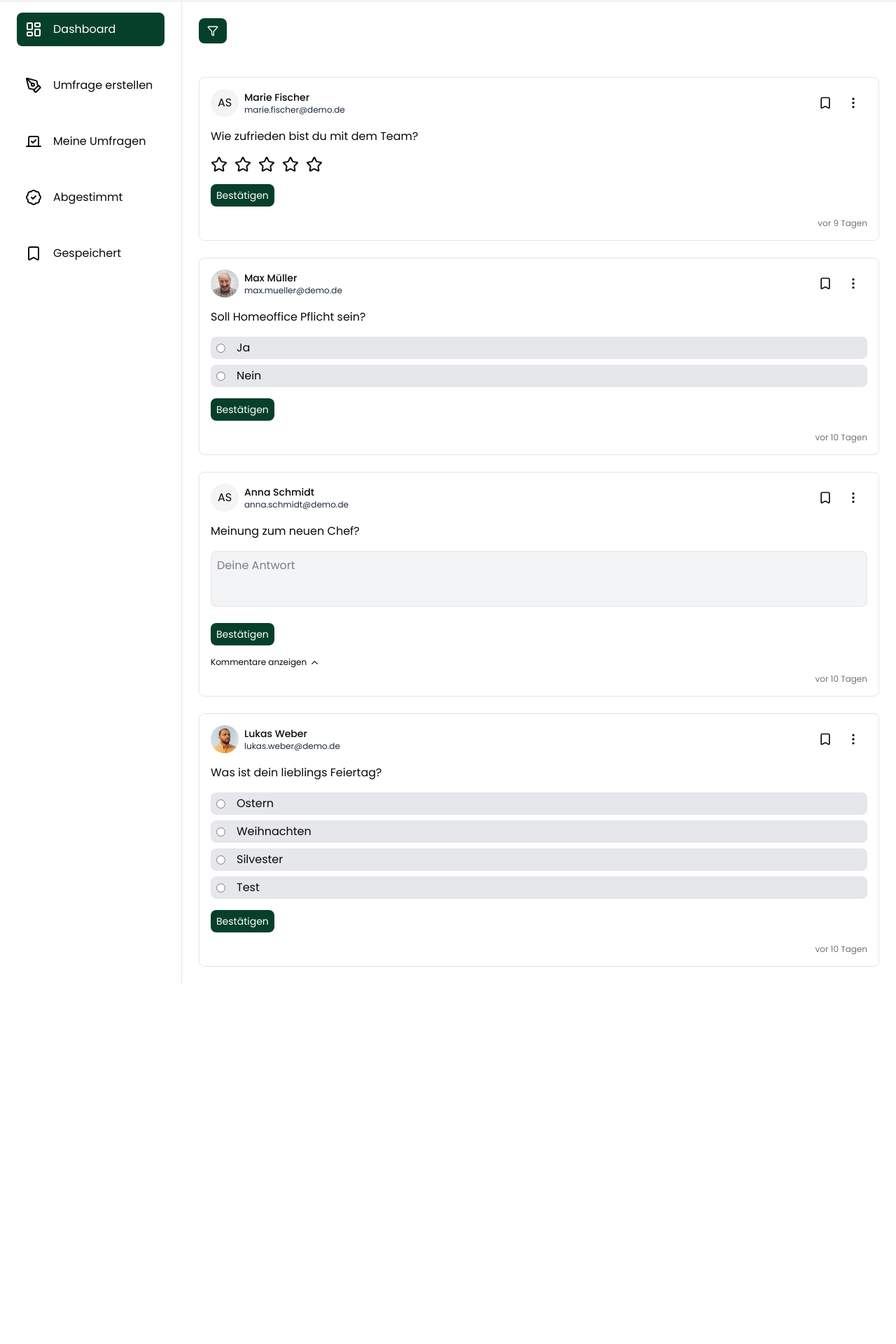
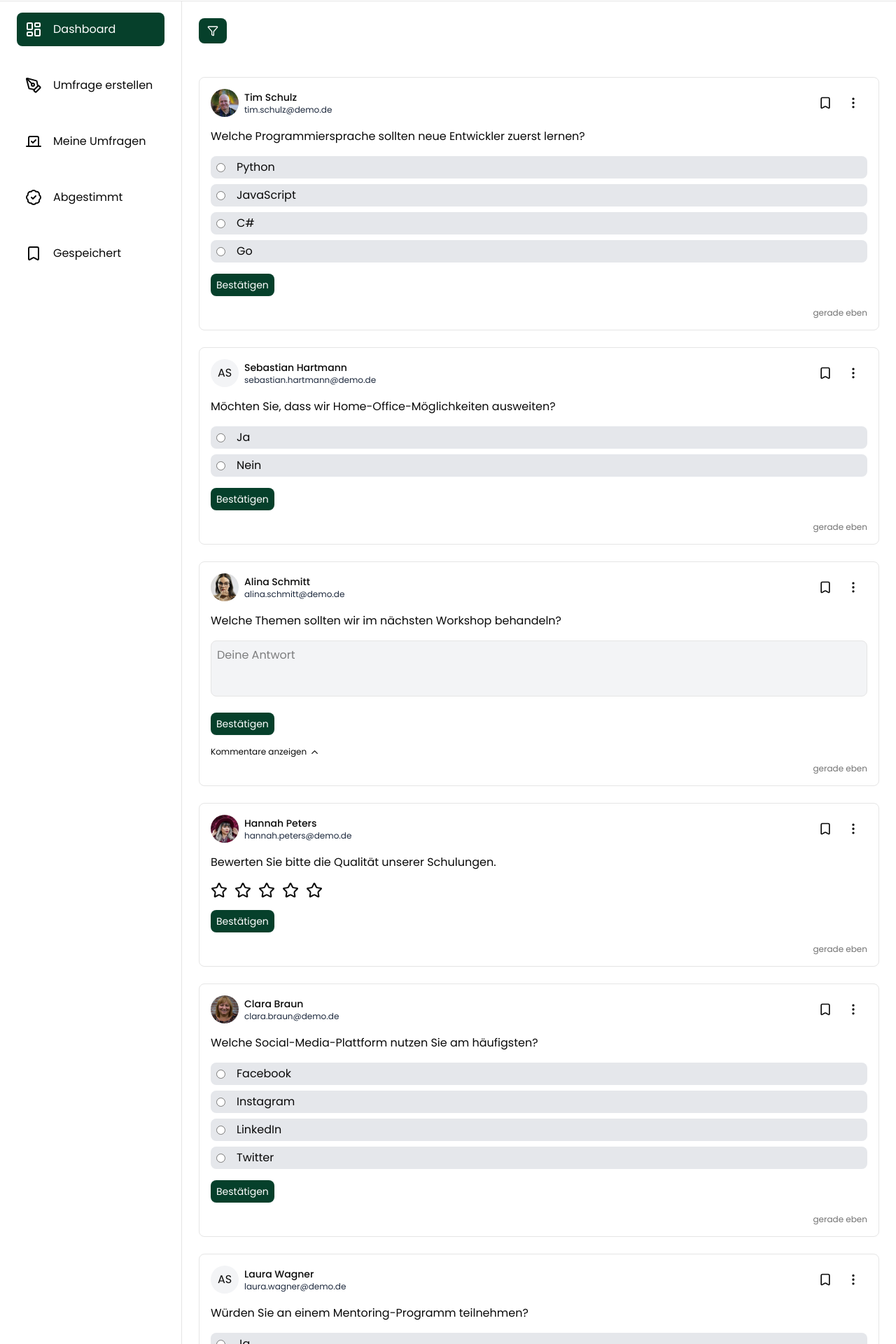
Before and after one commit to Marvin348/Lumora, a React (Vite) app: page / in a window 1280 px wide. Shown: the part 51-1971 px from the top of the page at 70% size. Before the commit the page ends 1456 px from the top, so only its background shows below. Built offline with nearby package versions, Linux system fonts and the light colour scheme.

Commit message:
add new mock data

```diff
--- a/src/data/mockPolls.ts
+++ b/src/data/mockPolls.ts
@@ -4,30 +4,134 @@ export const mockPolls: Poll[] = [
   {
     id: "p1",
     authorId: "u1",
-    question: "Soll Homeoffice Pflicht sein?",
+    question: "Möchten Sie, dass wir mehr flexible Arbeitszeiten anbieten?",
     type: "yes_no",
-    createdAt: "2026-01-01",
+    createdAt: "2026-01-20T10:00:00Z",
   },
   {
     id: "p2",
-    authorId: "u2",
-    question: "Meinung zum neuen Chef?",
-    type: "open_ended",
-    createdAt: "2026-01-01",
+    authorId: "u12",
+    question: "Welche Programmiersprache nutzen Sie am liebsten?",
+    type: "single_choice",
+    options: ["JavaScript", "Python", "TypeScript", "Go"],
+    createdAt: "2026-01-21T12:30:00Z",
   },
   {
     id: "p3",
-    authorId: "u3",
-    question: "Was ist dein lieblings Feiertag?",
-    type: "single_choice",
-    options: ["Ostern", "Weihnachten", "Silvester", "Test"],
-    createdAt: "2026-01-01",
+    authorId: "u20",
+    question: "Bewerten Sie bitte die Benutzerfreundlichkeit unserer neuen App.",
+    type: "rating",
+    createdAt: "2026-01-22T09:15:00Z",
   },
   {
     id: "p4",
+    authorId: "u14",
+    question: "Welche Verbesserungsvorschläge haben Sie für unser Support-Team?",
+    type: "open_ended",
+    createdAt: "2026-01-23T14:45:00Z",
+  },
+  {
+    id: "p5",
+    authorId: "u8",
+    question: "Sollten wir regelmäßige Team-Events einführen?",
+    type: "yes_no",
+    createdAt: "2026-01-24T09:00:00Z",
+  },
+  {
+    id: "p6",
     authorId: "u4",
-    question: "Wie zufrieden bist du mit dem Team?",
+    question: "Welches Betriebssystem nutzen Sie hauptsächlich?",
+    type: "single_choice",
+    options: ["Windows", "macOS", "Linux", "Anderes"],
+    createdAt: "2026-01-24T10:00:00Z",
+  },
+  {
+    id: "p7",
+    authorId: "u7",
+    question: "Wie zufrieden sind Sie mit der internen Kommunikation?",
     type: "rating",
-    createdAt: "2026-01-02",
+    createdAt: "2026-01-24T11:00:00Z",
   },
+  {
+    id: "p8",
+    authorId: "u13",
+    question: "Welche Funktionen wünschen Sie sich für die neue App?",
+    type: "open_ended",
+    createdAt: "2026-01-24T12:00:00Z",
+  },
+  {
+    id: "p9",
+    authorId: "u6",
+    question: "Würden Sie an einem Mentoring-Programm teilnehmen?",
+    type: "yes_no",
+    createdAt: "2026-01-24T13:00:00Z",
+  },
+  {
+    id: "p10",
+    authorId: "u16",
+    question: "Welche Social-Media-Plattform nutzen Sie am häufigsten?",
+    type: "single_choice",
+    options: ["Facebook", "Instagram", "LinkedIn", "Twitter"],
+    createdAt: "2026-01-24T14:00:00Z",
+  },
+  {
+    id: "p11",
+    authorId: "u18",
+    question: "Bewerten Sie bitte die Qualität unserer Schulungen.",
+    type: "rating",
+    createdAt: "2026-01-24T15:00:00Z",
+  },
+  {
+    id: "p12",
+    authorId: "u30",
+    question: "Welche Themen sollten wir im nächsten Workshop behandeln?",
+    type: "open_ended",
+    createdAt: "2026-01-24T16:00:00Z",
+  },
+  {
+    id: "p13",
+    authorId: "u29",
+    question: "Möchten Sie, dass wir Home-Office-Möglichkeiten ausweiten?",
+    type: "yes_no",
+    createdAt: "2026-01-24T17:00:00Z",
+  },
+  {
+    id: "p14",
+    authorId: "u9",
+    question: "Welche Programmiersprache sollten neue Entwickler zuerst lernen?",
+    type: "single_choice",
+    options: ["Python", "JavaScript", "C#", "Go"],
+    createdAt: "2026-01-24T18:00:00Z",
+  },
+
+
+  // {
+  //   id: "p1",
+  //   authorId: "u1",
+  //   question: "Soll Homeoffice Pflicht sein?",
+  //   type: "yes_no",
+  //   createdAt: "2026-01-01",
+  // },
+  // {
+  //   id: "p2",
+  //   authorId: "u2",
+  //   question: "Meinung zum neuen Chef?",
+  //   type: "open_ended",
+  //   createdAt: "2026-01-01",
+  // },
+  // {
+  //   id: "p3",
+  //   authorId: "u3",
+  //   question: "Was ist dein lieblings Feiertag?",
+  //   type: "single_choice",
+  //   options: ["Ostern", "Weihnachten", "Silvester", "Test"],
+  //   createdAt: "2026-01-01",
+  // },
+  // {
+  //   id: "p4",
+  //   authorId: "u4",
+  //   question: "Wie zufrieden bist du mit dem Team?",
+  //   type: "rating",
+  //   createdAt: "2026-01-02",
+  // },
 ];
--- a/src/data/mockVotes.ts
+++ b/src/data/mockVotes.ts
@@ -1,50 +1,370 @@
 import type { Vote } from "@/types/vote";
 
 export const mockVotes: Vote[] = [
-  { pollId: "p1", userId: "u2", value: true, createdAt: "2026-01-10" },
-  { pollId: "p1", userId: "u3", value: false, createdAt: "2026-01-20" },
-  { pollId: "p1", userId: "u4", value: true, createdAt: "2026-01-20" },
-  { pollId: "p1", userId: "u8", value: true, createdAt: "2026-01-20" },
-  { pollId: "p1", userId: "u10", value: false, createdAt: "2026-01-21" },
+  {
+    pollId: "p1",
+    userId: "u2",
+    value: true,
+    createdAt: "2026-01-20T11:00:00Z",
+  },
+  {
+    pollId: "p1",
+    userId: "u3",
+    value: false,
+    createdAt: "2026-01-20T11:05:00Z",
+  },
+  {
+    pollId: "p1",
+    userId: "u22",
+    value: true,
+    createdAt: "2026-01-20T11:10:00Z",
+  },
+  {
+    pollId: "p1",
+    userId: "u28",
+    value: true,
+    createdAt: "2026-01-20T10:10:00Z",
+  },
+  {
+    pollId: "p1",
+    userId: "u4",
+    value: false,
+    createdAt: "2026-01-20T14:10:00Z",
+  },
+
   {
     pollId: "p2",
-    userId: "u7",
-    value: "Macht seine Arbeit sehr gut",
-    createdAt: "2026-01-05",
+    userId: "u10",
+    value: "Python",
+    createdAt: "2026-01-21T13:00:00Z",
   },
   {
     pollId: "p2",
-    userId: "u9",
-    value: "Ist sehr gut",
-    createdAt: "2026-01-05",
-  },
-  {
-    pollId: "p2",
-    userId: "u2",
-    value: "Könnte mehr auf die Mitarbeiter eingehen",
-    createdAt: "2026-01-05",
+    userId: "u29",
+    value: "JavaScript",
+    createdAt: "2026-01-21T13:05:00Z",
   },
   {
     pollId: "p2",
     userId: "u10",
-    value: "Grüßt manchmal nicht",
-    createdAt: "2026-01-05",
+    value: "JavaScript",
+    createdAt: "2026-01-21T12:05:00Z",
   },
   {
     pollId: "p2",
+    userId: "u13",
+    value: "JavaScript",
+    createdAt: "2026-01-21T10:55:00Z",
+  },
+  {
+    pollId: "p2",
+    userId: "u8",
+    value: "TypeScript",
+    createdAt: "2026-01-21T13:10:00Z",
+  },
+  {
+    pollId: "p2",
+    userId: "u8",
+    value: "TypeScript",
+    createdAt: "2026-01-21T13:20:00Z",
+  },
+  {
+    pollId: "p2",
+    userId: "u8",
+    value: "Go",
+    createdAt: "2026-01-21T13:35:00Z",
+  },
+  {
+    pollId: "p2",
+    userId: "u8",
+    value: "Go",
+    createdAt: "2026-01-21T13:50:00Z",
+  },
+
+  { pollId: "p3", userId: "u1", value: 4, createdAt: "2026-01-22T10:00:00Z" },
+  { pollId: "p3", userId: "u2", value: 5, createdAt: "2026-01-22T10:05:00Z" },
+  { pollId: "p3", userId: "u10", value: 3, createdAt: "2026-01-22T10:10:00Z" },
+  { pollId: "p3", userId: "u11", value: 2, createdAt: "2026-01-22T10:10:00Z" },
+  { pollId: "p3", userId: "u12", value: 3, createdAt: "2026-01-22T10:10:00Z" },
+
+  {
+    pollId: "p4",
+    userId: "u4",
+    value: "Mehr Schulungen für neue Tools wären hilfreich.",
+    createdAt: "2026-01-23T15:00:00Z",
+  },
+  {
+    pollId: "p4",
+    userId: "u22",
+    value: "Schnellere Antwortzeiten bei Anfragen.",
+    createdAt: "2026-01-23T15:05:00Z",
+  },
+  {
+    pollId: "p4",
+    userId: "u24",
+    value: "Regelmäßige Feedbackrunden einführen.",
+    createdAt: "2026-01-23T15:10:00Z",
+  },
+  {
+    pollId: "p4",
+    userId: "u7",
+    value: "KI Support ?.",
+    createdAt: "2026-01-23T25:10:00Z",
+  },
+
+  {
+    pollId: "p5",
+    userId: "u10",
+    value: true,
+    createdAt: "2026-01-24T09:15:00Z",
+  },
+  {
+    pollId: "p5",
+    userId: "u20",
+    value: true,
+    createdAt: "2026-01-24T09:20:00Z",
+  },
+  {
+    pollId: "p5",
+    userId: "u30",
+    value: false,
+    createdAt: "2026-01-24T09:25:00Z",
+  },
+
+  {
+    pollId: "p6",
+    userId: "u22",
+    value: "Linux",
+    createdAt: "2026-01-24T10:10:00Z",
+  },
+  {
+    pollId: "p6",
+    userId: "u25",
+    value: "Windows",
+    createdAt: "2026-01-24T10:15:00Z",
+  },
+  {
+    pollId: "p6",
+    userId: "u28",
+    value: "macOS",
+    createdAt: "2026-01-24T10:20:00Z",
+  },
+  {
+    pollId: "p6",
+    userId: "u4",
+    value: "macOS",
+    createdAt: "2026-01-24T10:21:00Z",
+  },
+  {
+    pollId: "p6",
+    userId: "u1",
+    value: "macOS",
+    createdAt: "2026-01-24T20:20:00Z",
+  },
+
+  { pollId: "p7", userId: "u2", value: 4, createdAt: "2026-01-24T11:15:00Z" },
+  { pollId: "p7", userId: "u5", value: 5, createdAt: "2026-01-24T11:20:00Z" },
+  { pollId: "p7", userId: "u6", value: 3, createdAt: "2026-01-24T11:25:00Z" },
+
+  {
+    pollId: "p8",
+    userId: "u1",
+    value: "Offline-Modus wäre super.",
+    createdAt: "2026-01-24T12:10:00Z",
+  },
+  {
+    pollId: "p8",
+    userId: "u12",
+    value: "Bessere Push-Benachrichtigungen.",
+    createdAt: "2026-01-24T12:15:00Z",
+  },
+  {
+    pollId: "p8",
+    userId: "u29",
+    value: "Schnellere Antwortzeiten bei Anfragen.",
+    createdAt: "2026-01-25T15:15:00Z",
+  },
+
+  {
+    pollId: "p9",
+    userId: "u3",
+    value: true,
+    createdAt: "2026-01-24T13:10:00Z",
+  },
+  {
+    pollId: "p9",
+    userId: "u7",
+    value: false,
+    createdAt: "2026-01-24T13:15:00Z",
+  },
+  {
+    pollId: "p9",
+    userId: "u8",
+    value: true,
+    createdAt: "2026-01-25T13:18:00Z",
+  },
+  {
+    pollId: "p9",
+    userId: "u20",
+    value: true,
+    createdAt: "2026-01-25T13:15:00Z",
+  },
+
+  {
+    pollId: "p10",
+    userId: "u1",
+    value: "LinkedIn",
+    createdAt: "2026-01-24T14:10:00Z",
+  },
+  {
+    pollId: "p10",
+    userId: "u2",
+    value: "Instagram",
+    createdAt: "2026-01-24T14:15:00Z",
+  },
+  {
+    pollId: "p10",
+    userId: "u5",
+    value: "Facebook",
+    createdAt: "2026-01-24T14:20:00Z",
+  },
+  {
+    pollId: "p10",
+    userId: "u25",
+    value: "LinkedIn",
+    createdAt: "2026-01-25T14:22:00Z",
+  },
+  {
+    pollId: "p10",
+    userId: "u20",
+    value: "LinkedIn",
+    createdAt: "2026-01-24T14:12:00Z",
+  },
+
+  { pollId: "p11", userId: "u3", value: 4, createdAt: "2026-01-24T15:10:00Z" },
+  { pollId: "p11", userId: "u4", value: 3, createdAt: "2026-01-24T15:15:00Z" },
+  { pollId: "p11", userId: "u6", value: 5, createdAt: "2026-01-24T15:20:00Z" },
+
+  {
+    pollId: "p12",
+    userId: "u28",
+    value: "Agile Methoden vertiefen.",
+    createdAt: "2026-01-24T16:10:00Z",
+  },
+  {
+    pollId: "p12",
+    userId: "u1",
+    value: "Cloud-Technologien und Security.",
+    createdAt: "2026-01-24T16:15:00Z",
+  },
+
+  {
+    pollId: "p13",
+    userId: "u2",
+    value: true,
+    createdAt: "2026-01-24T17:10:00Z",
+  },
+  {
+    pollId: "p13",
+    userId: "u3",
+    value: false,
+    createdAt: "2026-01-25T17:15:00Z",
+  },
+  {
+    pollId: "p13",
+    userId: "u25",
+    value: false,
+    createdAt: "2026-01-23T17:15:00Z",
+  },
+
+  {
+    pollId: "p14",
+    userId: "u1",
+    value: "Python",
+    createdAt: "2026-01-24T18:10:00Z",
+  },
+  {
+    pollId: "p14",
+    userId: "u4",
+    value: "JavaScript",
+    createdAt: "2026-01-24T18:15:00Z",
+  },
+  {
+    pollId: "p14",
+    userId: "u6",
+    value: "Go",
+    createdAt: "2026-01-24T18:20:00Z",
+  },
+  {
+    pollId: "p14",
+    userId: "u7",
+    value: "JavaScript",
+    createdAt: "2026-01-22T18:23:00Z",
+  },
+  {
+    pollId: "p14",
     userId: "u14",
-    value: "Oft genervt",
-    createdAt: "2026-01-22",
+    value: "JavaScript",
+    createdAt: "2026-01-24T18:20:00Z",
   },
-  { pollId: "p3", userId: "u1", value: "Ostern", createdAt: "2026-01-10" },
-  { pollId: "p3", userId: "u2", value: "Weihnachten", createdAt: "2026-01-01" },
-  { pollId: "p3", userId: "u4", value: "Ostern", createdAt: "2026-01-12" },
-  { pollId: "p3", userId: "u10", value: "Silvester", createdAt: "2026-01-01" },
-  { pollId: "p3", userId: "u10", value: "Ostern", createdAt: "2026-01-10" },
-  { pollId: "p4", userId: "u1", value: 3, createdAt: "2026-01-01" },
-  { pollId: "p4", userId: "u11", value: 2, createdAt: "2026-01-01" },
-  { pollId: "p4", userId: "u6", value: 1, createdAt: "2026-01-05" },
-  { pollId: "p4", userId: "u2", value: 1, createdAt: "2026-01-05" },
-  { pollId: "p4", userId: "u4", value: 3, createdAt: "2026-01-05" },
-  { pollId: "p4", userId: "u12", value: 1, createdAt: "2026-01-05" },
+  {
+    pollId: "p14",
+    userId: "u13",
+    value: "JavaScript",
+    createdAt: "2026-01-25T18:09:00Z",
+  },
+  {
+    pollId: "p14",
+    userId: "u27",
+    value: "C#",
+    createdAt: "2026-01-25T18:05:00Z",
+  },
+
+
+  // { pollId: "p1", userId: "u2", value: true, createdAt: "2026-01-10" },
+  // { pollId: "p1", userId: "u3", value: false, createdAt: "2026-01-20" },
+  // { pollId: "p1", userId: "u4", value: true, createdAt: "2026-01-20" },
+  // { pollId: "p1", userId: "u8", value: true, createdAt: "2026-01-20" },
+  // { pollId: "p1", userId: "u10", value: false, createdAt: "2026-01-21" },
+  // {
+  //   pollId: "p2",
+  //   userId: "u7",
+  //   value: "Macht seine Arbeit sehr gut",
+  //   createdAt: "2026-01-05",
+  // },
+  // {
+  //   pollId: "p2",
+  //   userId: "u9",
+  //   value: "Ist sehr gut",
+  //   createdAt: "2026-01-05",
+  // },
+  // {
+  //   pollId: "p2",
+  //   userId: "u2",
+  //   value: "Könnte mehr auf die Mitarbeiter eingehen",
+  //   createdAt: "2026-01-05",
+  // },
+  // {
+  //   pollId: "p2",
+  //   userId: "u10",
+  //   value: "Grüßt manchmal nicht",
+  //   createdAt: "2026-01-05",
+  // },
+  // {
+  //   pollId: "p2",
+  //   userId: "u14",
+  //   value: "Oft genervt",
+  //   createdAt: "2026-01-22",
+  // },
+  // { pollId: "p3", userId: "u1", value: "Ostern", createdAt: "2026-01-10" },
+  // { pollId: "p3", userId: "u2", value: "Weihnachten", createdAt: "2026-01-01" },
+  // { pollId: "p3", userId: "u4", value: "Ostern", createdAt: "2026-01-12" },
+  // { pollId: "p3", userId: "u10", value: "Silvester", createdAt: "2026-01-01" },
+  // { pollId: "p3", userId: "u10", value: "Ostern", createdAt: "2026-01-10" },
+  // { pollId: "p4", userId: "u1", value: 3, createdAt: "2026-01-01" },
+  // { pollId: "p4", userId: "u11", value: 2, createdAt: "2026-01-01" },
+  // { pollId: "p4", userId: "u6", value: 1, createdAt: "2026-01-05" },
+  // { pollId: "p4", userId: "u2", value: 1, createdAt: "2026-01-05" },
+  // { pollId: "p4", userId: "u4", value: 3, createdAt: "2026-01-05" },
+  // { pollId: "p4", userId: "u12", value: 1, createdAt: "2026-01-05" },
 ];
```
